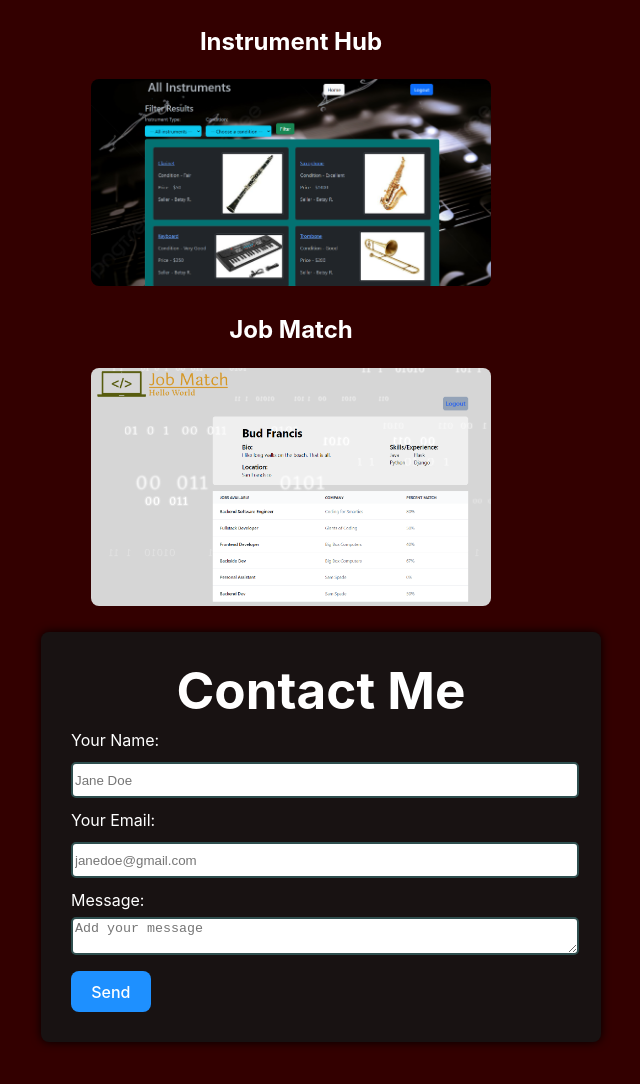
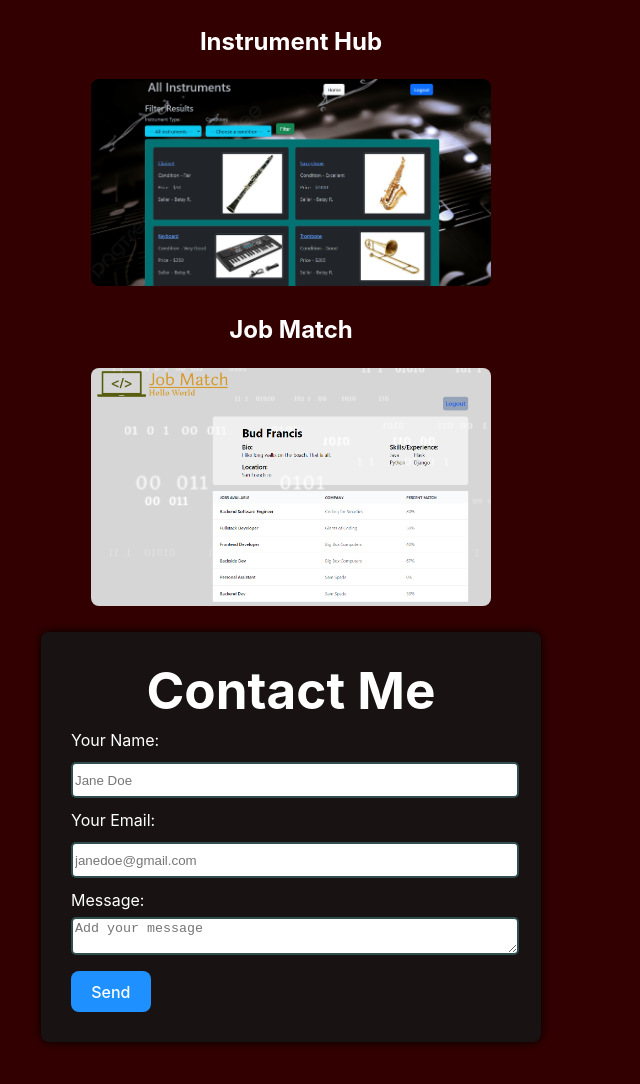
Before and after one commit to Wbradmeyer/vitePortfolio, a Vue app: page / in a window 1280 px wide. Shown: the part 1020-2104 px from the top of the page, without its empty margins (349-989 px from the left). Built offline with nearby package versions, Linux system fonts and the light colour scheme.

Commit message:
contact card width 3

```diff
--- a/src/components/Contact.vue
+++ b/src/components/Contact.vue
@@ -40,7 +40,7 @@
         background-color: rgb(24, 18, 18);
         color: white;
         border-radius: 8px;
-        width: 100%;
+        width: 440px;
         padding: 30px;
         box-shadow: 0px 0px 10px black;
     }
```
